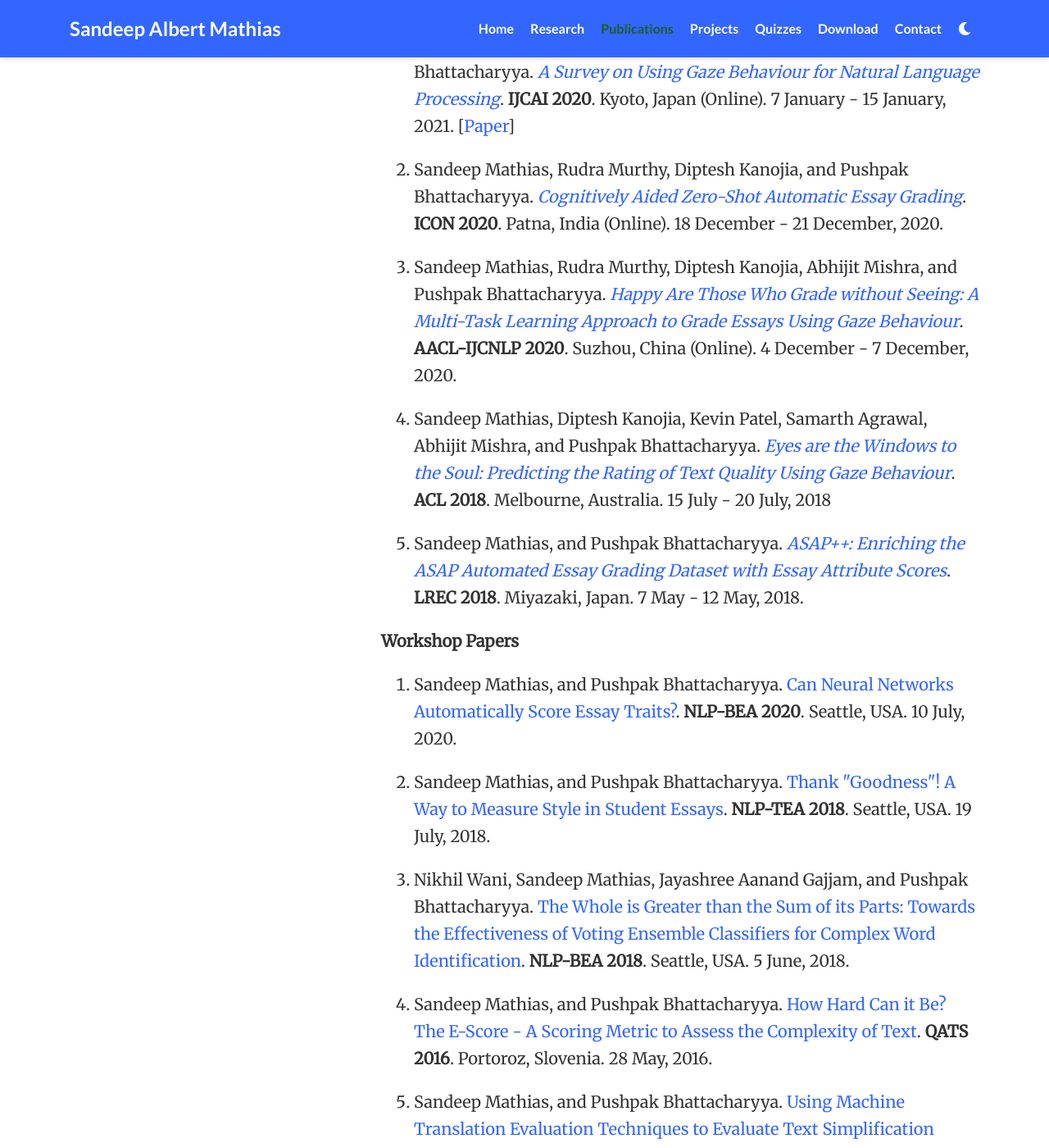
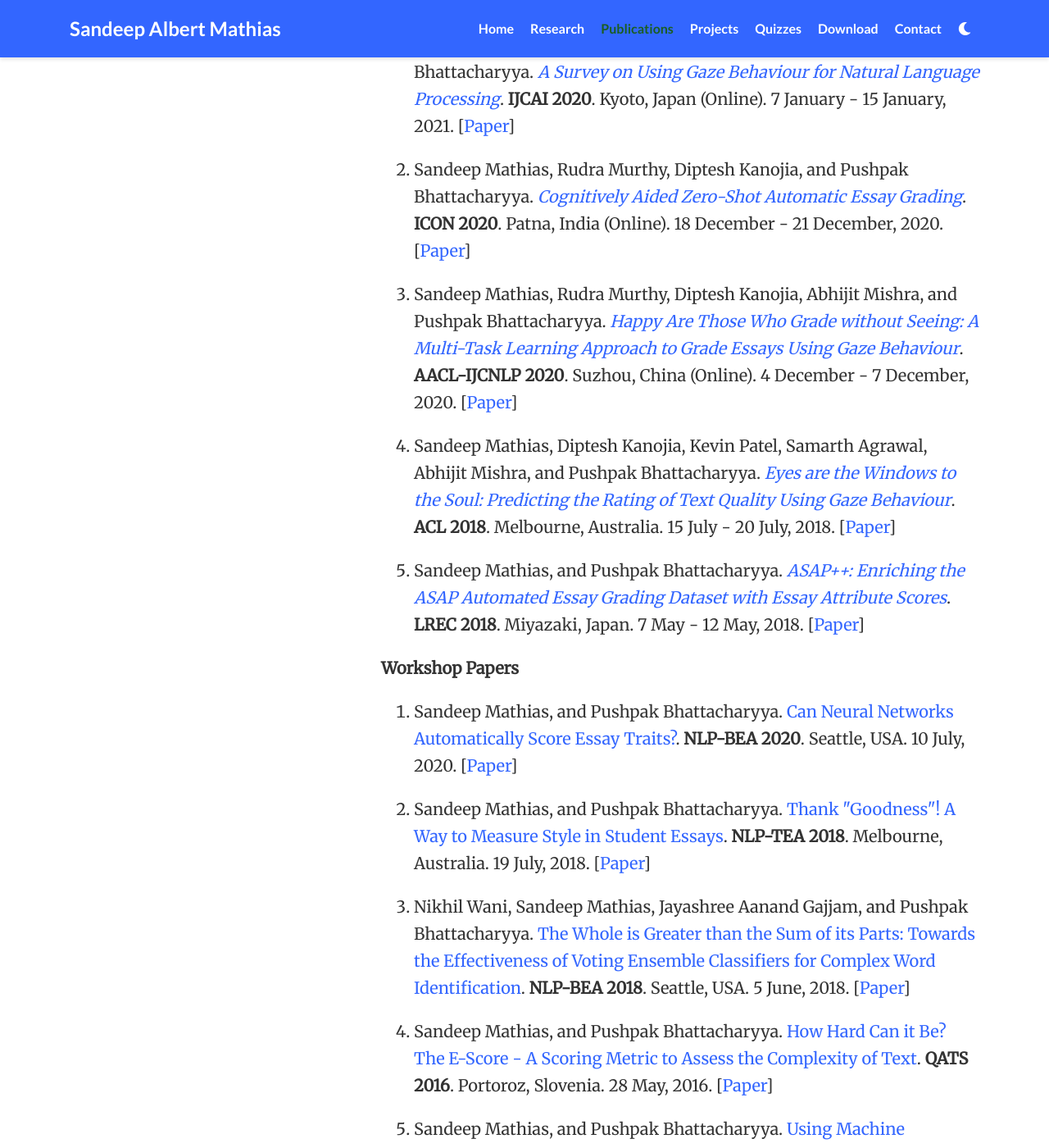
Before and after one commit to lwsam/lwsam.github.io, a Jekyll site: the page index.html, which Jekyll copies as it is, in a window 1280 px wide and 1400 px high, scrolled down 1533 px. Shown: the whole window at 82% size. Built offline with Jekyll 4.4.1, drawn with Linux system fonts in a browser that asks for light colours; nearby versions of some CDN libraries; Markdown is read by kramdown in place of the engine named in the settings; a style sheet for code colours, icons or effects is not loaded; some of the changed text lies outside the part shown.

Commit message:
Update index.html

```diff
--- a/index.html
+++ b/index.html
@@ -231,37 +231,37 @@
 <p><strong>Conference Papers</strong></p>
 <ol start="1">
 <li>
-	<p>Sandeep Mathias, Diptesh Kanojia, Abhijit Mishra, and Pushpak Bhattacharyya. <a href= "https://www.ijcai.org/Proceedings/2020/683"><em>A Survey on Using Gaze Behaviour for Natural Language Processing</em></a>. <strong>IJCAI 2020</strong>. Kyoto, Japan (Online). 7 January - 15 January, 2021. [<a href="papers/ijcai20-gaze-survey.pdf">Paper</a>]
+	<p>Sandeep Mathias, Diptesh Kanojia, Abhijit Mishra, and Pushpak Bhattacharyya. <a href= "https://www.ijcai.org/Proceedings/2020/683"><em>A Survey on Using Gaze Behaviour for Natural Language Processing</em></a>. <strong>IJCAI 2020</strong>. Kyoto, Japan (Online). 7 January - 15 January, 2021. [<a href="papers/ijcai20-gaze-survey.pdf">Paper</a>]</p>
 </li>
 <li>
-	<p>Sandeep Mathias, Rudra Murthy, Diptesh Kanojia, and Pushpak Bhattacharyya. <a href="papers/icon20-cognitive-0shot-AEG.pdf"><em>Cognitively Aided Zero-Shot Automatic Essay Grading</em></a>. <strong>ICON 2020</strong>. Patna, India (Online). 18 December - 21 December, 2020.</p>
+	<p>Sandeep Mathias, Rudra Murthy, Diptesh Kanojia, and Pushpak Bhattacharyya. <a href="papers/icon20-cognitive-0shot-AEG.pdf"><em>Cognitively Aided Zero-Shot Automatic Essay Grading</em></a>. <strong>ICON 2020</strong>. Patna, India (Online). 18 December - 21 December, 2020. [<a href="papers/icon20-cognitive-0shot-AEG.pdf">Paper</a>]</p>
 </li>
 <li>
-	<p>Sandeep Mathias, Rudra Murthy, Diptesh Kanojia, Abhijit Mishra, and Pushpak Bhattacharyya. <a href="papers/aacl-ijcnlp20-cognitive-AEG.pdf"><em>Happy Are Those Who Grade without Seeing: A Multi-Task Learning Approach to Grade Essays Using Gaze Behaviour</em></a>. <strong>AACL-IJCNLP 2020</strong>. Suzhou, China (Online). 4 December - 7 December, 2020.</p>
+	<p>Sandeep Mathias, Rudra Murthy, Diptesh Kanojia, Abhijit Mishra, and Pushpak Bhattacharyya. <a href="https://www.aclweb.org/anthology/2020.aacl-main.86/"><em>Happy Are Those Who Grade without Seeing: A Multi-Task Learning Approach to Grade Essays Using Gaze Behaviour</em></a>. <strong>AACL-IJCNLP 2020</strong>. Suzhou, China (Online). 4 December - 7 December, 2020. [<a href="papers/aacl-ijcnlp20-cognitive-AEG.pdf">Paper</a>]</p>
 </li>
 <li>
-	<p>Sandeep Mathias, Diptesh Kanojia, Kevin Patel, Samarth Agrawal, Abhijit Mishra, and Pushpak Bhattacharyya. <a href="papers/acl18-text-quality.pdf"><em>Eyes are the Windows to the Soul: Predicting the Rating of Text Quality Using Gaze Behaviour</em></a>. <strong>ACL 2018</strong>. Melbourne, Australia. 15 July - 20 July, 2018</p>
+	<p>Sandeep Mathias, Diptesh Kanojia, Kevin Patel, Samarth Agrawal, Abhijit Mishra, and Pushpak Bhattacharyya. <a href="https://www.aclweb.org/anthology/P18-1219/"><em>Eyes are the Windows to the Soul: Predicting the Rating of Text Quality Using Gaze Behaviour</em></a>. <strong>ACL 2018</strong>. Melbourne, Australia. 15 July - 20 July, 2018. [<a href="papers/acl18-text-quality.pdf">Paper</a>]</p>
 </li>
 <li>
-	<p>Sandeep Mathias, and Pushpak Bhattacharyya. <a href="papers/lrec18-asap++.pdf"><em>ASAP++: Enriching the ASAP Automated Essay Grading Dataset with Essay Attribute Scores</em></a>. <strong>LREC 2018</strong>. Miyazaki, Japan. 7 May - 12 May, 2018.</p>
+	<p>Sandeep Mathias, and Pushpak Bhattacharyya. <a href="https://www.aclweb.org/anthology/L18-1187/"><em>ASAP++: Enriching the ASAP Automated Essay Grading Dataset with Essay Attribute Scores</em></a>. <strong>LREC 2018</strong>. Miyazaki, Japan. 7 May - 12 May, 2018. [<a href="papers/lrec18-asap++.pdf">Paper</a>]</p>
 </li>
 </ol>
 <p><strong>Workshop Papers</strong></p>
 <ol start="1">
 <li>
-	<p>Sandeep Mathias, and Pushpak Bhattacharyya. <a href="papers/nlp-bea20-traits-comparison.pdf">Can Neural Networks Automatically Score Essay Traits?</a>. <strong>NLP-BEA 2020</strong>. Seattle, USA. 10 July, 2020.</p>
+	<p>Sandeep Mathias, and Pushpak Bhattacharyya. <a href="https://www.aclweb.org/anthology/2020.bea-1.8/">Can Neural Networks Automatically Score Essay Traits?</a>. <strong>NLP-BEA 2020</strong>. Seattle, USA. 10 July, 2020. [<a href="papers/nlp-bea20-traits-comparison.pdf">Paper</a>]</p>
 </li>
 <li>
-	<p>Sandeep Mathias, and Pushpak Bhattacharyya. <a href="papers/nlp-tea18-goodness-style.pdf">Thank "Goodness"! A Way to Measure Style in Student Essays</a>. <strong>NLP-TEA 2018</strong>. Seattle, USA. 19 July, 2018.</p>
+	<p>Sandeep Mathias, and Pushpak Bhattacharyya. <a href="https://www.aclweb.org/anthology/W18-3705/">Thank "Goodness"! A Way to Measure Style in Student Essays</a>. <strong>NLP-TEA 2018</strong>. Melbourne, Australia. 19 July, 2018. [<a href="papers/nlp-tea18-goodness-style.pdf">Paper</a>]</p>
 </li>
 <li>
-	<p>Nikhil Wani, Sandeep Mathias, Jayashree Aanand Gajjam, and Pushpak Bhattacharyya. <a href="papers/nlp-bea18-CWI.pdf">The Whole is Greater than the Sum of its Parts: Towards the Effectiveness of Voting Ensemble Classifiers for Complex Word Identification</a>. <strong>NLP-BEA 2018</strong>. Seattle, USA. 5 June, 2018.</p>
+	<p>Nikhil Wani, Sandeep Mathias, Jayashree Aanand Gajjam, and Pushpak Bhattacharyya. <a href="https://www.aclweb.org/anthology/W18-0522/">The Whole is Greater than the Sum of its Parts: Towards the Effectiveness of Voting Ensemble Classifiers for Complex Word Identification</a>. <strong>NLP-BEA 2018</strong>. Seattle, USA. 5 June, 2018. [<a href="papers/nlp-bea18-CWI.pdf">Paper</a>]</p>
 </li>
 <li>
-	<p>Sandeep Mathias, and Pushpak Bhattacharyya. <a href="papers/qats16-E-Score.pdf">How Hard Can it Be? The E-Score - A Scoring Metric to Assess the Complexity of Text</a>. <strong>QATS 2016</strong>. Portoroz, Slovenia. 28 May, 2016.</p>
+	<p>Sandeep Mathias, and Pushpak Bhattacharyya. <a href="http://qats2016.github.io/index.html">How Hard Can it Be? The E-Score - A Scoring Metric to Assess the Complexity of Text</a>. <strong>QATS 2016</strong>. Portoroz, Slovenia. 28 May, 2016. [<a href="papers/qats16-E-Score.pdf">Paper</a>]</p>
 </li>
 <li>
-	<p>Sandeep Mathias, and Pushpak Bhattacharyya. <a href="papers/qats16-shared-task.pdf">Using Machine Translation Evaluation Techniques to Evaluate Text Simplification Systems</a>. <strong>QATS 2016</strong>. Portoroz, Slovenia. 28 May, 2016.</p>
+	<p>Sandeep Mathias, and Pushpak Bhattacharyya. <a href="http://qats2016.github.io/index.html">Using Machine Translation Evaluation Techniques to Evaluate Text Simplification Systems</a>. <strong>QATS 2016</strong>. Portoroz, Slovenia. 28 May, 2016. [<a href="papers/qats16-shared-task.pdf">Paper</a>]</p>
 </li>
 </ol>
 </p>
```
